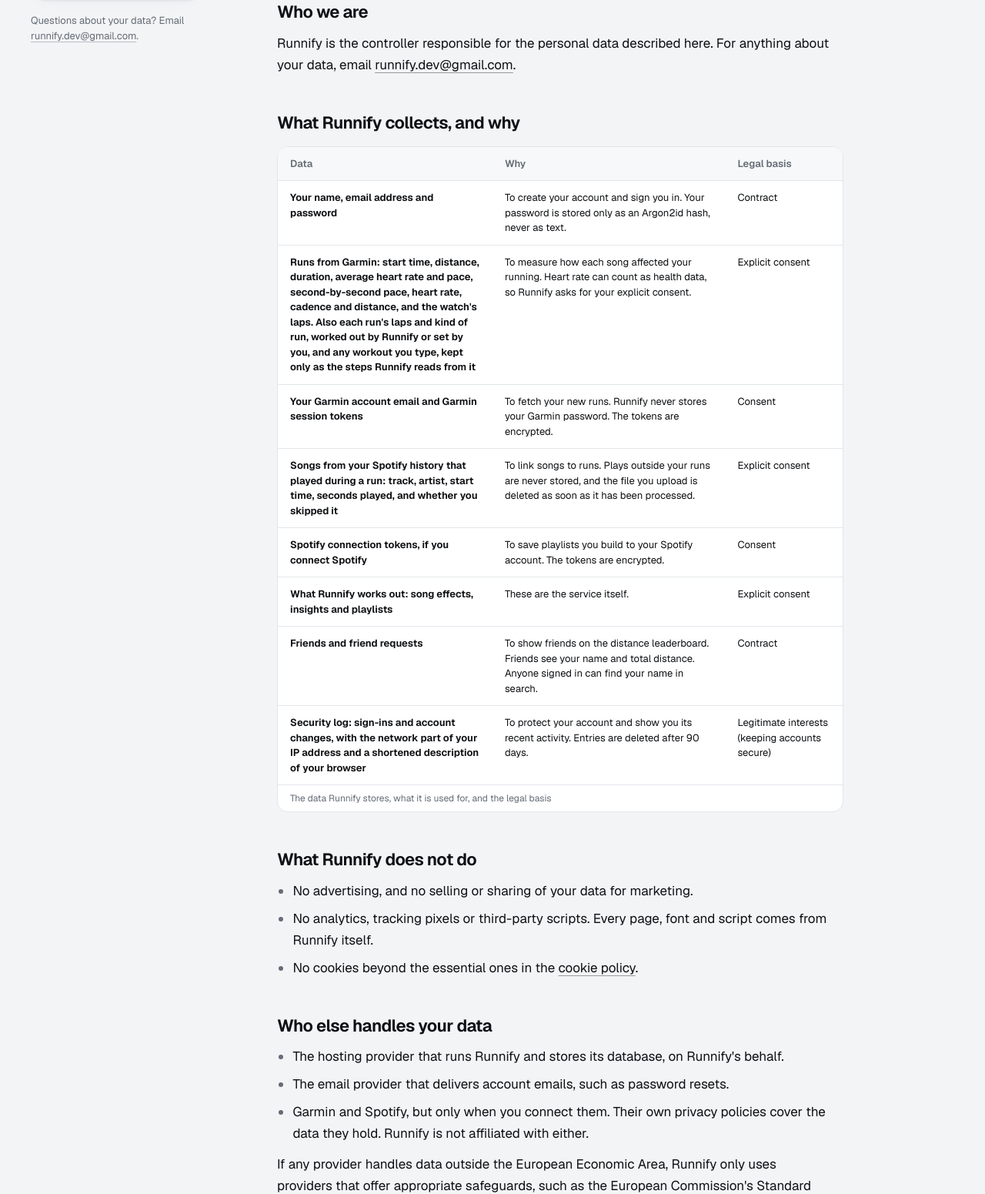
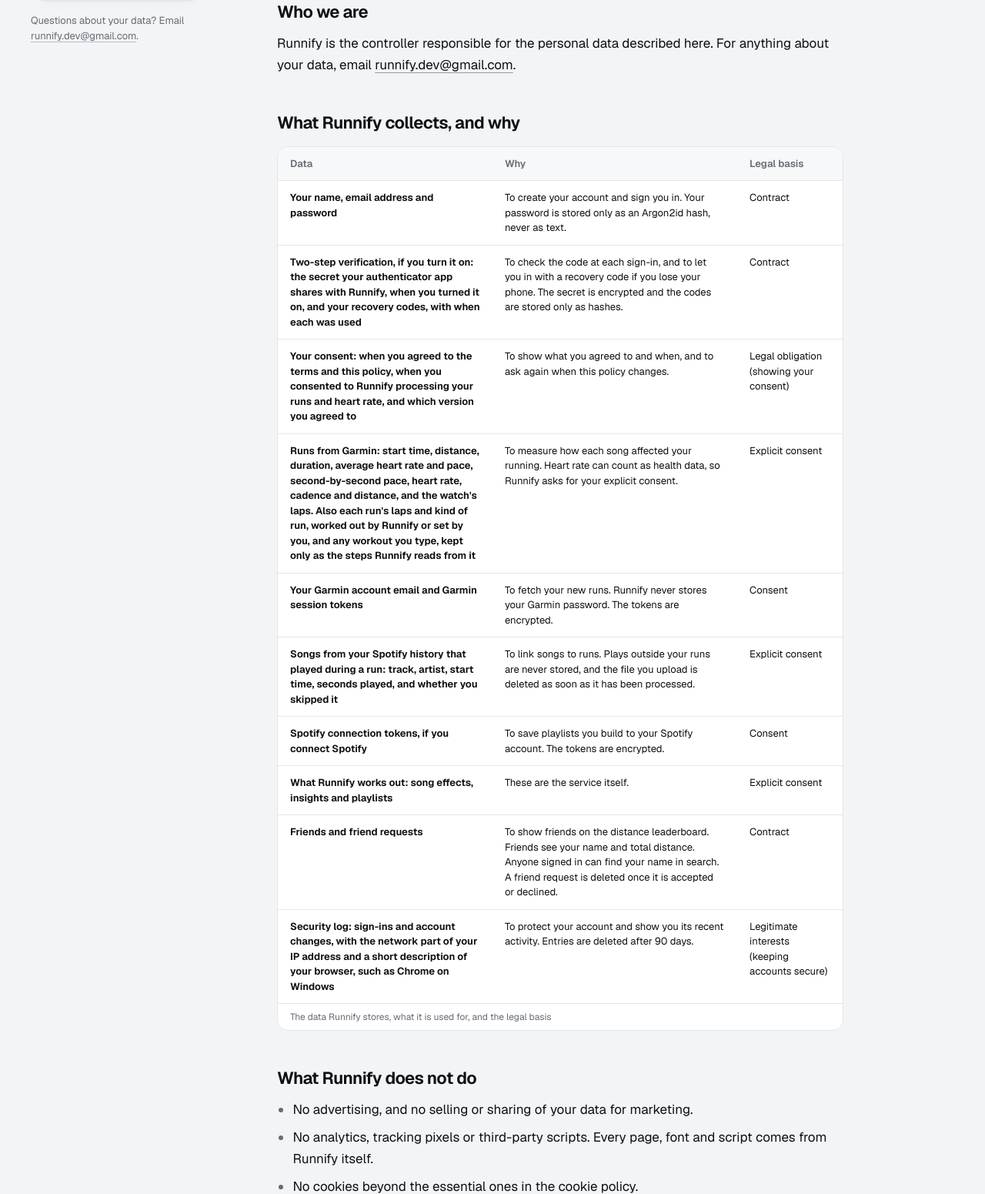
Before and after one commit to ColmAli-7/Runnify, a Flask app: page /privacy in a window 1280 px wide. Shown: the part 306-1857 px from the top of the page at 77% size. Run offline with Flask 3, Linux system fonts and the light colour scheme; parts of the project's set-up code (start-up, migrations or seed data) failed here and were passed over; some libraries are stand-ins or nearby versions.

Commit message:
fix(legal): list two-step and consent data, under a new policy version
The privacy page now lists the two-step verification data Runnify keeps
(the encrypted secret, when it was turned on, and the hashed recovery
codes with when each was used) and the consent record (when the runner
agreed, to what, and which version). It says a friend request is
deleted once answered, describes the stored browser as a short
description such as Chrome on Windows, and gives how long two-step
data and friend requests are kept. POLICY_VERSION moves to 2026-11, so
every runner confirms the new version at their next sign-in.

```diff
--- a/runnify/config.py
+++ b/runnify/config.py
@@ -121,7 +121,7 @@ class Config:
     LOGIN_LOCKOUT_MINUTES = 15
 
     # bump when the terms or privacy policy change materially; users then re-confirm
-    POLICY_VERSION = "2026-10"
+    POLICY_VERSION = "2026-11"
     POLICY_UPDATED = "2 November 2026"
     # who runs the site, shown on the legal pages
     OPERATOR_NAME = os.getenv("OPERATOR_NAME") or "Runnify"
--- a/runnify/templates/legal/privacy.html
+++ b/runnify/templates/legal/privacy.html
@@ -19,6 +19,16 @@
           <th scope="row">Your name, email address and password</th>
           <td>To create your account and sign you in. Your password is stored only as an Argon2id hash, never as text.</td>
           <td>Contract</td>
+        </tr>
+        <tr>
+          <th scope="row">Two-step verification, if you turn it on: the secret your authenticator app shares with Runnify, when you turned it on, and your recovery codes, with when each was used</th>
+          <td>To check the code at each sign-in, and to let you in with a recovery code if you lose your phone. The secret is encrypted and the codes are stored only as hashes.</td>
+          <td>Contract</td>
+        </tr>
+        <tr>
+          <th scope="row">Your consent: when you agreed to the terms and this policy, when you consented to Runnify processing your runs and heart rate, and which version you agreed to</th>
+          <td>To show what you agreed to and when, and to ask again when this policy changes.</td>
+          <td>Legal obligation (showing your consent)</td>
         </tr>
         <tr>
           <th scope="row">Runs from Garmin: start time, distance, duration, average heart rate and pace, second-by-second pace, heart rate, cadence and distance, and the watch's laps. Also each run's laps and kind of run, worked out by Runnify or set by you, and any workout you type, kept only as the steps Runnify reads from it</th>
@@ -47,11 +57,11 @@
         </tr>
         <tr>
           <th scope="row">Friends and friend requests</th>
-          <td>To show friends on the distance leaderboard. Friends see your name and total distance. Anyone signed in can find your name in search.</td>
+          <td>To show friends on the distance leaderboard. Friends see your name and total distance. Anyone signed in can find your name in search. A friend request is deleted once it is accepted or declined.</td>
           <td>Contract</td>
         </tr>
         <tr>
-          <th scope="row">Security log: sign-ins and account changes, with the network part of your IP address and a shortened description of your browser</th>
+          <th scope="row">Security log: sign-ins and account changes, with the network part of your IP address and a short description of your browser, such as Chrome on Windows</th>
           <td>To protect your account and show you its recent activity. Entries are deleted after 90 days.</td>
           <td>Legitimate interests (keeping accounts secure)</td>
         </tr>
@@ -83,6 +93,8 @@
   <h2>How long data is kept</h2>
   <ul>
     <li>Your account, runs, songs, insights and playlists: until you delete your account.</li>
+    <li>Two-step verification: until you turn it off.</li>
+    <li>Friend requests: until they are accepted or declined.</li>
     <li>The security log: 90 days.</li>
     <li>Uploaded Spotify files: deleted as soon as they have been processed.</li>
     <li>Password-reset links: they work once, for 30 minutes.</li>
```
